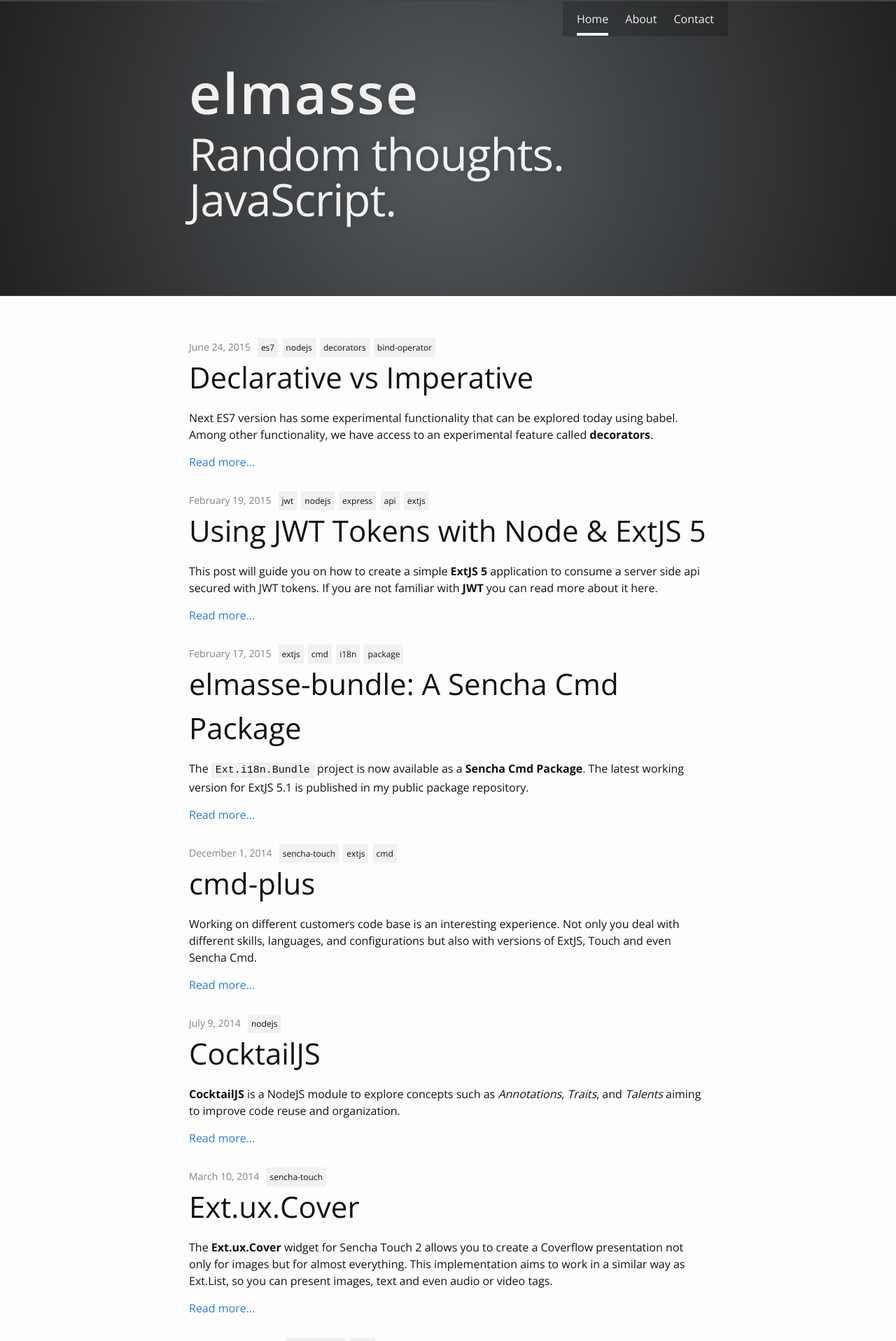
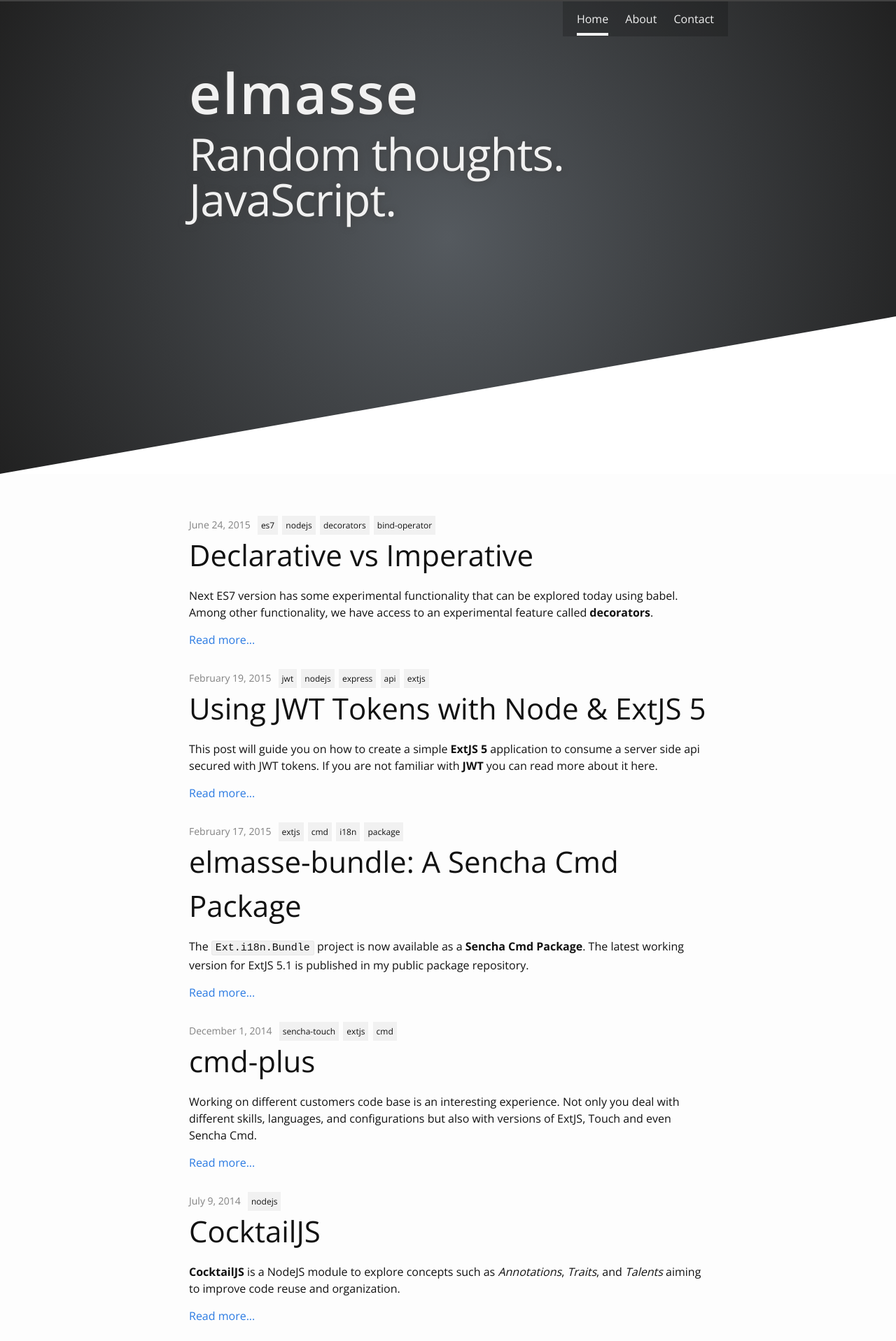
Before and after one commit to elmasse/elmasse.io, a Jekyll site: the page built from index.html, in a window 1280 px wide. Shown: the top 1916 px of the page at 70% size. Built offline with Jekyll 4.4.1, drawn with Linux system fonts in a browser that asks for light colours.

Commit message:
small change in site-header

```diff
--- a/_sass/_layout.scss
+++ b/_sass/_layout.scss
@@ -28,11 +28,21 @@
  */
 .site-header {
     border-top: 2px solid $grey-color-dark;
-    border-bottom: 1px solid $grey-color-dark;
+    // border-bottom: 1px solid $grey-color-dark;
     min-height: 56px;
     @include radial-gradient(#555A5F, #212121);
 
     position: relative;
+    min-height: 75vh;
+    &::after {
+        content: "";
+        position: absolute;
+        border-width: 25vh 100vw 0 0;
+        border-color: transparent #fff transparent;
+        border-style: solid;
+        top: 50vh;
+        bottom: 0;
+    }
 }
 
 .site-title {
```
